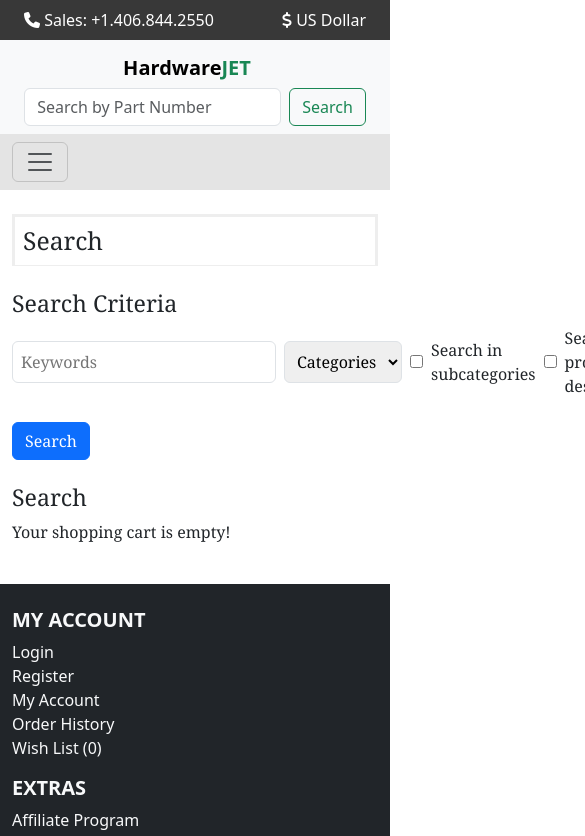
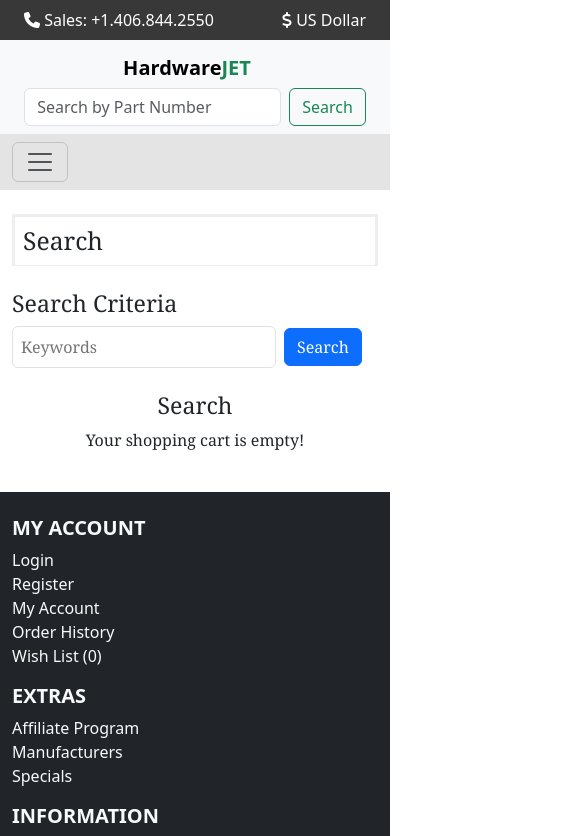
Before and after one commit to abhijit543/metamorfs, a React (Vite) app: page /inventory in a window 390 px wide. Shown: the top 836 px of the page, 585 px wide, since content can reach past the window. Built offline with nearby package versions, Linux system fonts and the light colour scheme.

Commit message:
responsive

```diff
--- a/src/Pages/Inventory/Searchinventory.jsx
+++ b/src/Pages/Inventory/Searchinventory.jsx
@@ -54,30 +54,19 @@
           <h3 className="text-lg font-semibold mb-2">Search Criteria</h3>
           <div className="d-flex gap-2 align-items-center">
             <input type="text" placeholder="Keywords" className="border p-2 rounded w-full" onChange={(obj) => setSearchinv(obj.target.value)} value={searchinv} />
-            <select className="border p-2 rounded">
-              <option>Categories</option>
-            </select>
-            <input type="checkbox" id="subcategories" />
-            <label htmlFor="subcategories">Search in subcategories</label>
-            <input type="checkbox" id="descriptions" className="ml-4" />
-            <label htmlFor="descriptions">Search in product descriptions</label>
+
+            <button className="btn btn-primary" onClick={showSearchInv}>
+              Search
+            </button>
           </div>
         </div>
 
-        <div className="mt-4">
-          <button className="btn btn-primary" onClick={showSearchInv}>
-            Search
-          </button>
-        </div>
-
         {isSearchEmpty && (
-          <div className="mt-6 border-t pt-4">
+          <div className="col-12 text-center mt-4">
             <h3 className="text-lg font-semibold">Search</h3>
             <p>Your shopping cart is empty!</p>
           </div>
         )}
-
-        {/* Show Products if any match found */}
         <div className="row">
           {filteredProducts.length > 0 ? (
             filteredProducts.map((product) => (
```
